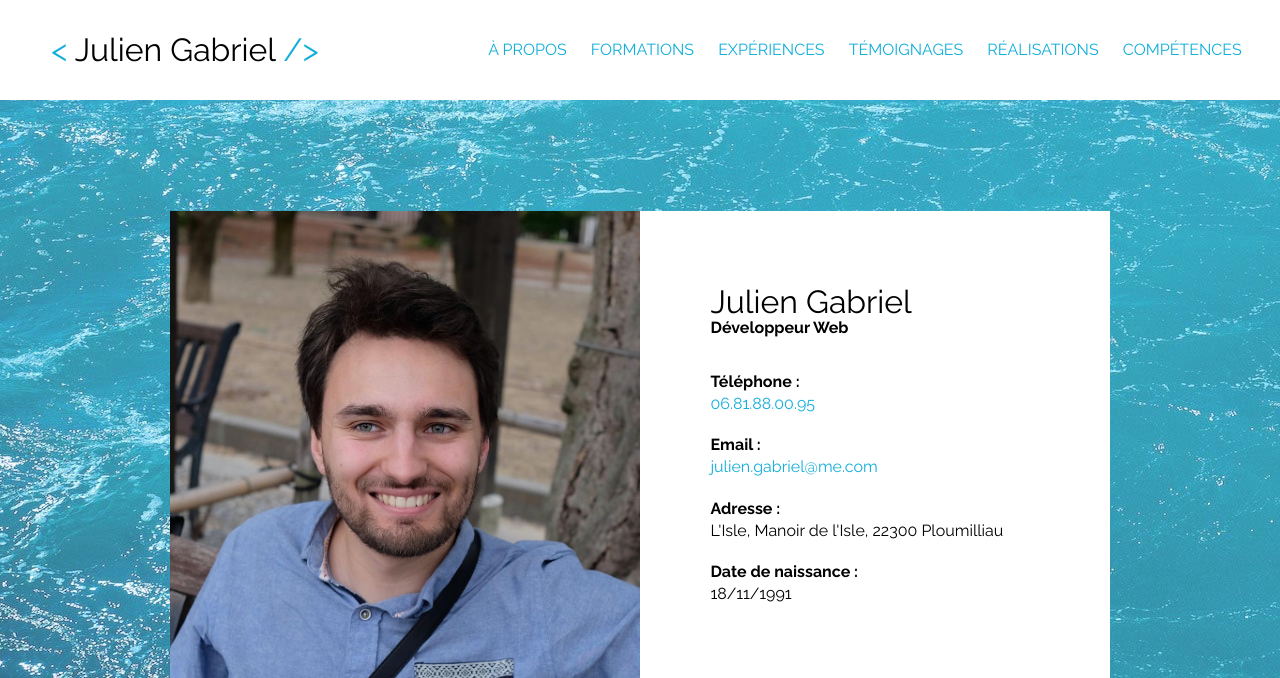
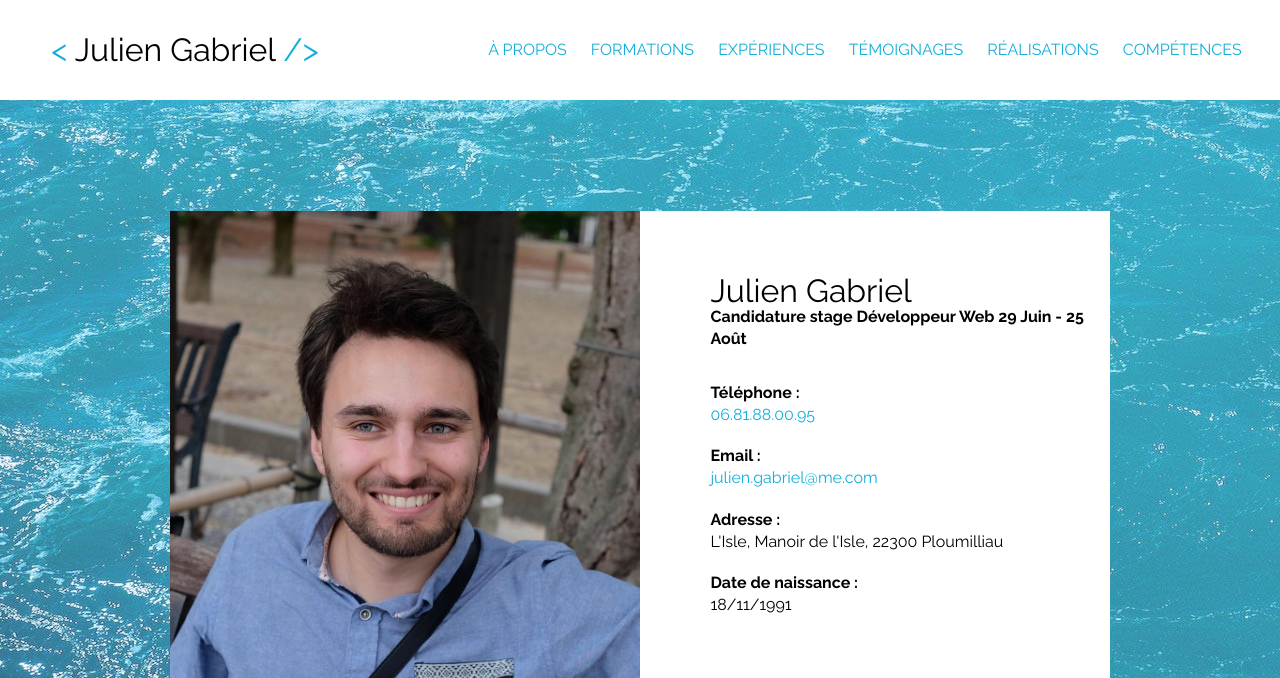
Before and after one commit to JinbeiStudio/CV-Julien-Gabriel, a plain HTML site: page index.html in a window 1280 px wide. Shown: the top 678 px of the page. Drawn offline with nearby package versions, Linux system fonts and the light colour scheme.

Commit message:
Update index.html

```diff
--- a/index.html
+++ b/index.html
@@ -97,7 +97,9 @@
         <div class="profile-text" data-aos="fade-left" data-aos-duration="1500">
           <div class="saut-ligne-double">
             <h2>Julien Gabriel</h2>
-            <p class="webdesigner">Développeur Web</p>
+            <p class="webdesigner">
+              Candidature stage Développeur Web 29 Juin - 25 Août
+            </p>
           </div>
 
           <div class="saut-ligne">
```
